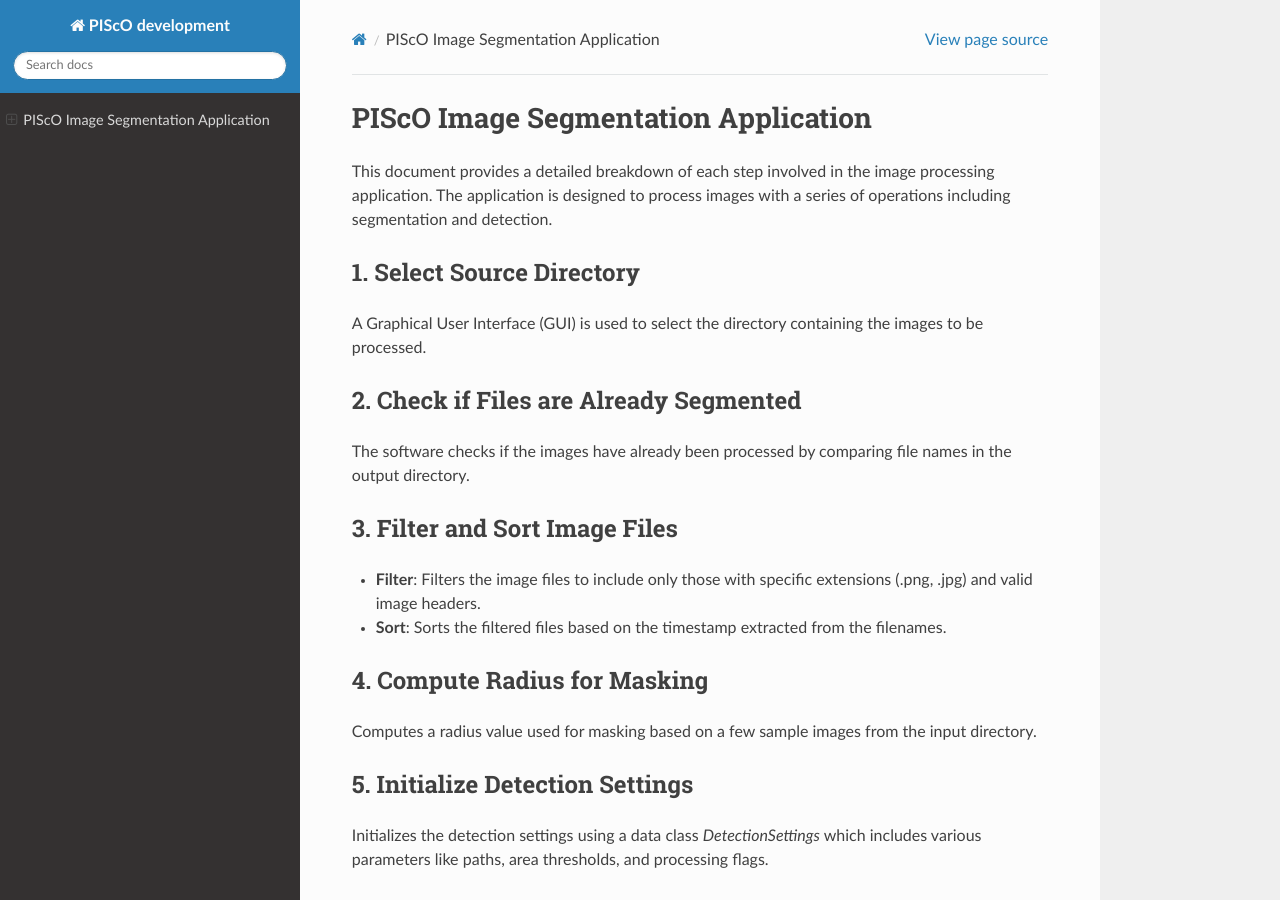
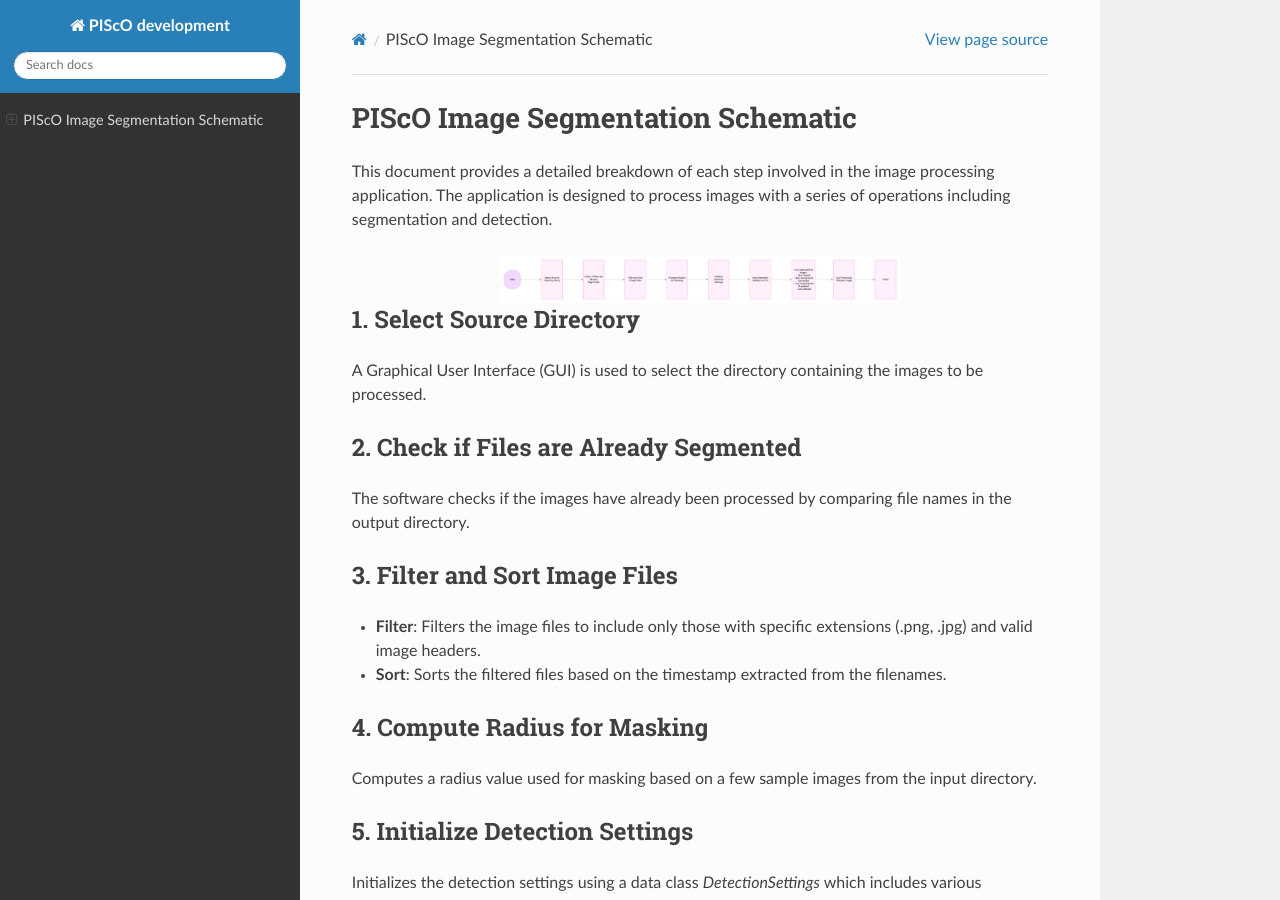
Before and after one commit to vdausmann/PIScO_Control_Center, a Sphinx documentation site: the page built from docs/source/index.rst, in a window 1280 px wide and 900 px high. Built offline with Sphinx 7.4.7 and the Read the Docs theme 3.1.0, drawn with Linux system fonts in a browser that asks for light colours.

Commit message:
add diagram

```diff
--- a/docs/source/index.rst
+++ b/docs/source/index.rst
@@ -1,7 +1,12 @@
-PIScO Image Segmentation Application
+PIScO Image Segmentation Schematic
 ====================================
 
 This document provides a detailed breakdown of each step involved in the image processing application. The application is designed to process images with a series of operations including segmentation and detection.
+
+.. image:: diagram.png
+   :alt: Optional alternative text
+   :width: 400px
+   :align: center
 
 1. Select Source Directory
 ---------------------------
```
Also changed, not shown: docs/source/diagram.png (added).
